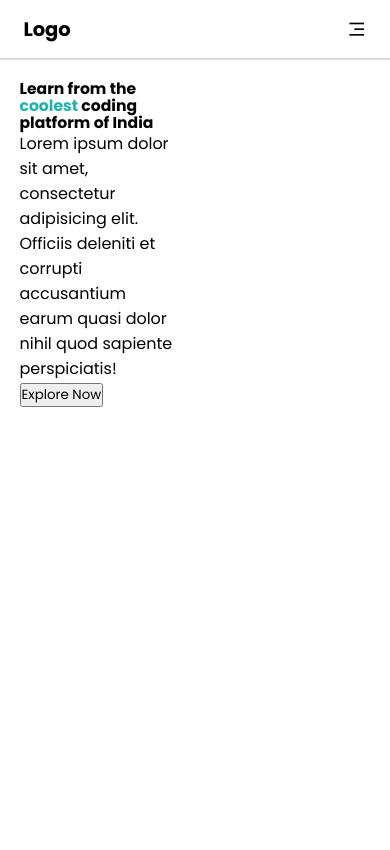
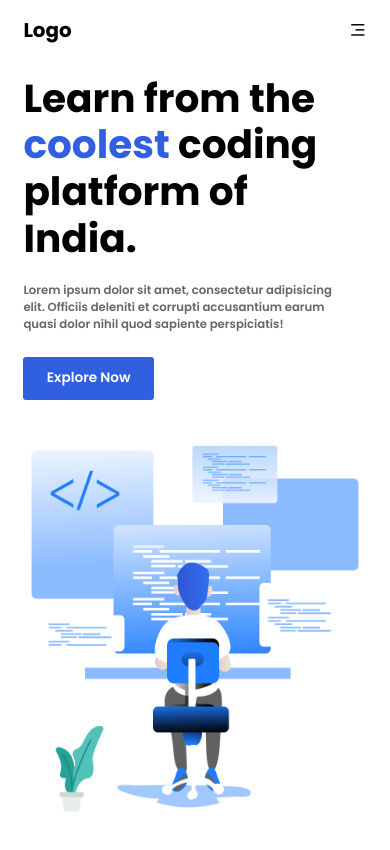
Before and after one commit to RitikHJr/landing_page, a plain HTML site: page index.html in a window 390 px wide. Drawn offline with nearby package versions, Linux system fonts and the light colour scheme.

Commit message:
landing page

```diff
--- a/index.html
+++ b/index.html
@@ -26,13 +26,14 @@
           <h4>Career</h4>
           <h4>Blog</h4>
           <h4>Account</h4>
+          <button>Sign In</button>
           <i class="ri-menu-3-fill"></i>
         </div>
       </div>
 
       <div class="content">
         <div class="left">
-          <h1>Learn from the <span>coolest</span> coding platform of India</h1>
+          <h1>Learn from the <span>coolest</span> coding platform of India.</h1>
           <p>
             Lorem ipsum dolor sit amet, consectetur adipisicing elit. Officiis
             deleniti et corrupti accusantium earum quasi dolor nihil quod
@@ -40,7 +41,9 @@
           </p>
           <button>Explore Now</button>
         </div>
-        <div class="right"></div>
+        <div class="right">
+          <img src="./boy.png" alt="" />
+        </div>
       </div>
     </div>
   </body>
--- a/style.css
+++ b/style.css
@@ -22,11 +22,11 @@ body {
   height: 100px;
   width: 100%;
   /* background-color: red; */
-  border-bottom: 2px solid #dadada;
+  /* border-bottom: 2px solid #dadada; */
   display: flex;
   align-items: center;
   justify-content: space-between;
-  padding: 0 5vw;
+  padding: 0 4vw;
 }
 
 .nav-part2 {
@@ -37,12 +37,22 @@ body {
 }
 
 .nav h2 {
-  font-size: 2vw;
+  font-size: 1.5vw;
   font-weight: 700;
 }
 
 .nav h4 {
+  font-size: 1.1vw;
+}
+
+.nav button {
   font-size: 1vw;
+  padding: 0.7vw 1.4vw;
+  background-color: #000000;
+  color: #fff;
+  border: none;
+  border-radius: 5px;
+  font-weight: 600;
 }
 
 .nav i {
@@ -58,22 +68,46 @@ body {
 
 .left {
   height: 100%;
-  width: 50%;
-  padding: 5vw 5vw;
+  width: 55%;
+  padding: 5vw 4vw;
 }
 
 .left h1 {
-  font-size: 4vw;
+  font-size: 4.2vw;
   line-height: 4.4vw;
 }
 
 .left h1 span {
-  color: lightseagreen;
+  color: #3060df;
+}
+
+.left p {
+  font-size: 1.2vw;
+  font-weight: 600;
+  color: #666;
+  width: 80%;
+  margin-top: 1.5vw;
+  margin-bottom: 3vw;
+}
+
+.content button {
+  font-size: 1.2vw;
+  padding: 1.1vw 2.1vw;
+  background-color: #3060df;
+  color: #fff;
+  border: none;
+  border-radius: 5px;
+  font-weight: 700;
 }
 
 .right {
   height: 100%;
-  width: 50%;
+  width: 45%;
+}
+
+.right img {
+  height: 100%;
+  width: 100%;
 }
 
 @media (max-width: 600px) {
@@ -83,16 +117,55 @@ body {
   }
 
   .nav h2 {
-    font-size: 5vw;
+    font-size: 5.1vw;
+  }
+
+  .nav button {
+    display: none;
   }
 
   .nav i {
     display: block;
-    font-size: 5vw;
+    font-size: 4.5vw;
   }
 
   .nav h4 {
     font-size: 4vw;
     display: none;
   }
+
+  .content {
+    height: calc(100% - 60px);
+    flex-direction: column;
+  }
+
+  .left {
+    width: 100%;
+    height: 45%;
+    padding: 4vw 6vw;
+  }
+
+  .right {
+    width: 100%;
+    height: 55%;
+  }
+
+  .left h1 {
+    font-size: 10vw;
+    line-height: 12vw;
+  }
+
+  .left p {
+    font-size: 3vw;
+    width: 90%;
+    margin-top: 5vw;
+    margin-bottom: 6vw;
+  }
+
+  .content button {
+    padding: 3vw 6vw;
+    border-radius: 3px;
+    font-weight: 600;
+    font-size: 3.5vw;
+  }
 }
```
Also changed, not shown: boy.png (added).
